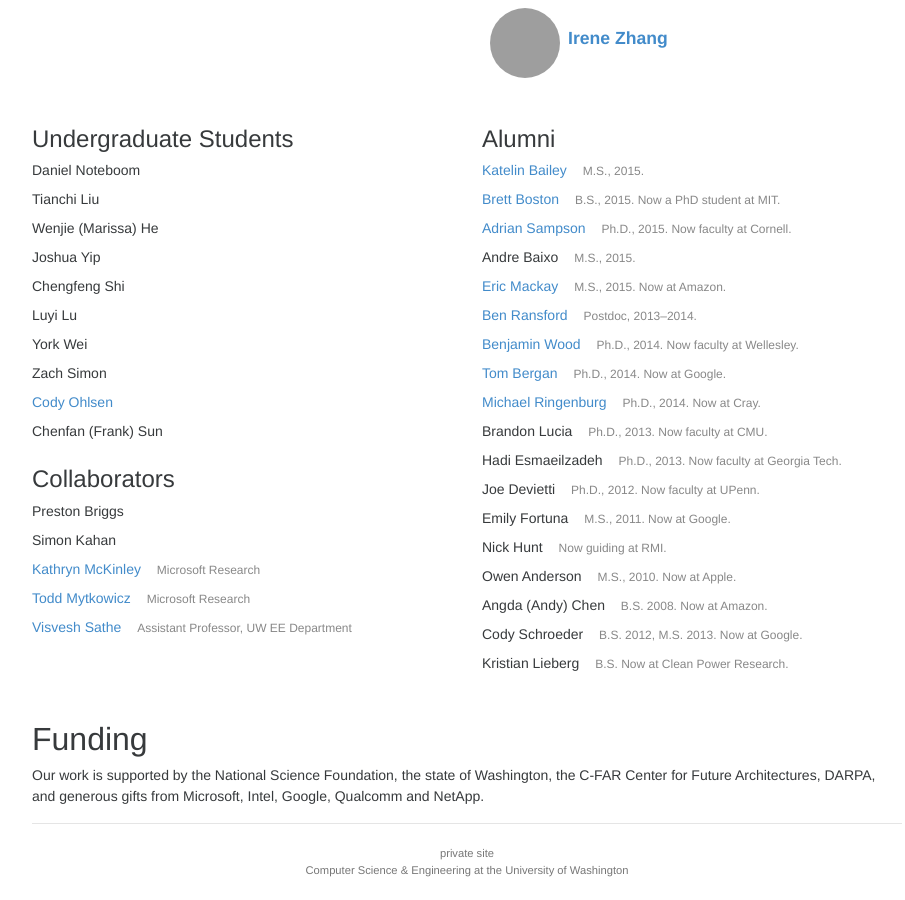
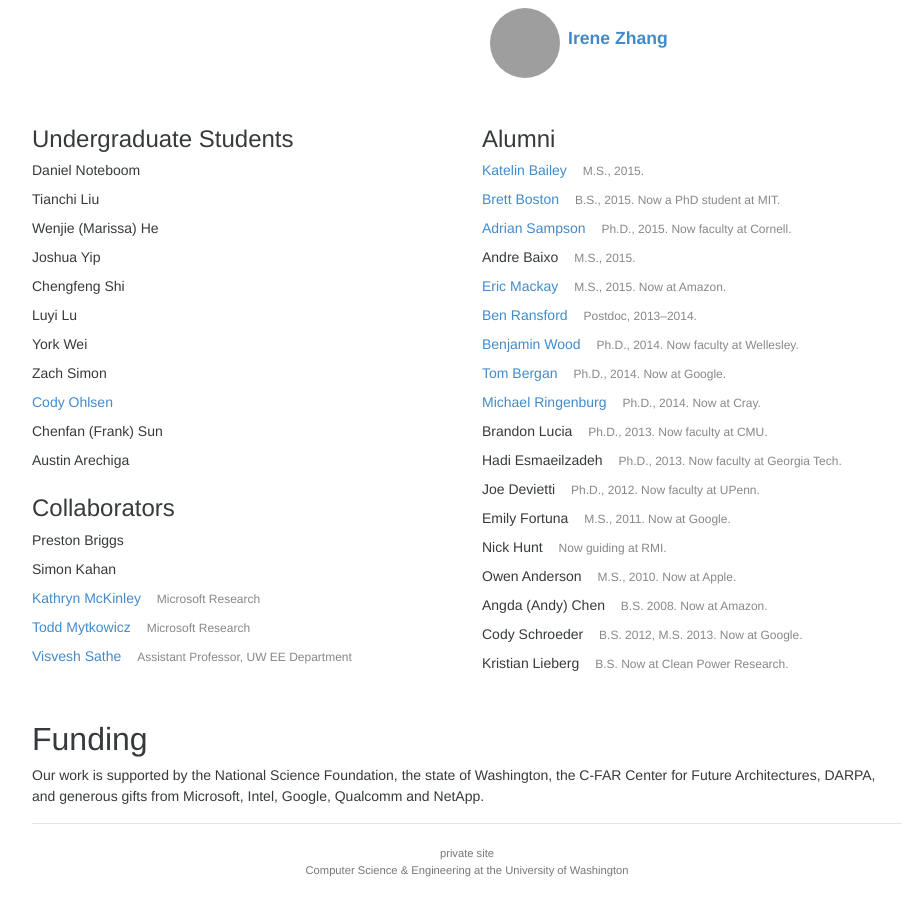
Before and after one commit to uwsampa/sampa-public, a Jekyll site: the page built from index.html, in a window 1280 px wide and 900 px high, scrolled down 2607 px. Shown: the whole window, without its empty margins (173-1078 px from the left). Built offline with Jekyll 4.4.1, drawn with Linux system fonts in a browser that asks for light colours; nearby versions of some CDN libraries; Markdown is read by kramdown in place of the engine named in the settings; grey boxes are pictures that could not be loaded.

Commit message:
Added Austin to the ugrads

```diff
--- a/_data/people.yml
+++ b/_data/people.yml
@@ -274,6 +274,9 @@ chenfs:
     display_name: Chenfan (Frank) Sun
     role: ugrad
 
+austina2:
+    display_name: Austin Arechiga
+    role: ugrad
 
 # Collaborators
 
```
